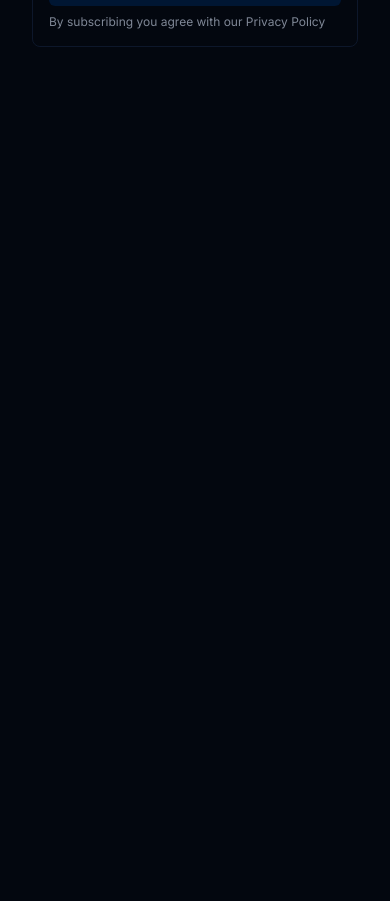
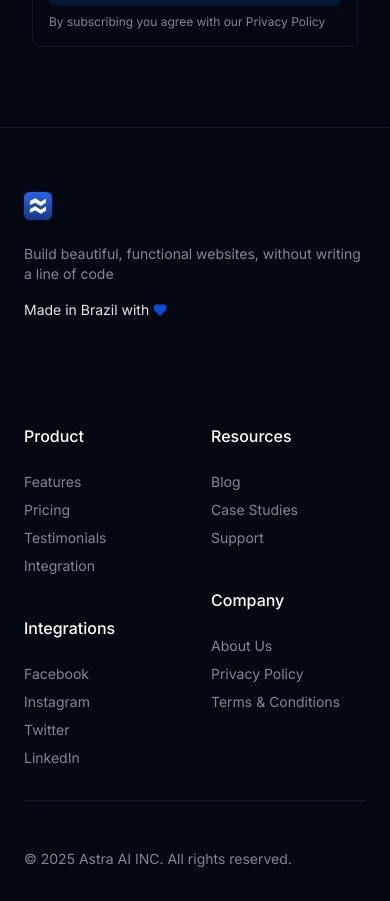
Before and after one commit to SidneyRoberto9/astra, a Next.js app: page / in a window 390 px wide. Shown: the part 6640-7541 px from the top of the page. Before the commit the page ends 6767 px from the top, so only its background shows below. Built offline with nearby package versions, Linux system fonts and the light colour scheme.

Commit message:
✨ feat: Create footer component

```diff
--- a/src/app/(marketing)/layout.tsx
+++ b/src/app/(marketing)/layout.tsx
@@ -1,5 +1,6 @@
 import { PropsWithChildren } from "react"
 
+import Footer from "@/components/globals/footer"
 import Navbar from "@/components/globals/navbar"
 
 const MarketingLayout = ({ children }: PropsWithChildren) => {
@@ -7,6 +8,7 @@
     <div className="flex w-full flex-col items-center">
       <Navbar />
       {children}
+      <Footer />
     </div>
   )
 }
--- /dev/null
+++ b/src/components/globals/footer.tsx
@@ -0,0 +1,85 @@
+import { Heart } from "lucide-react"
+import Link from "next/link"
+
+import Icons from "@/components/globals/icons"
+import { FOOTER_LINKS } from "@/constants"
+
+const Footer = () => {
+  const firstRow = FOOTER_LINKS.slice(0, FOOTER_LINKS.length / 2)
+  const secondRow = FOOTER_LINKS.slice(FOOTER_LINKS.length / 2)
+
+  return (
+    <footer className="border-border mx-auto flex w-full max-w-6xl flex-col items-center justify-center border-t px-6 pb-8 pt-16 lg:px-8 lg:pt-32">
+      <div className="bg-primary absolute -right-1/4 -top-1/3 -z-10 hidden size-72 rounded-full blur-[14rem] lg:block" />
+      <div className="bg-primary absolute -left-1/4 bottom-0 -z-10 hidden size-72 rounded-full blur-[14rem] lg:block" />
+
+      <div className="grid w-full grid-cols-1 xl:grid-cols-3 xl:gap-8">
+        <div className="flex flex-col items-start justify-start md:max-w-[12.5rem]">
+          <div className="flex items-start">
+            <Icons.logo className="size-7" />
+          </div>
+          <p className="text-muted-foreground mt-6 text-start text-sm">
+            Build beautiful, functional websites, without writing a line of code
+          </p>
+          <span className="mt-4 flex items-center text-sm text-neutral-200">
+            Made in Brazil with
+            <Heart className="fill-primary text-primary ml-1 size-3.5" />
+          </span>
+        </div>
+
+        <div className="mt-16 grid grid-cols-2 gap-8 xl:col-span-2 xl:mt-0">
+          <div className="md:grid md:grid-cols-2 md:gap-8">
+            {firstRow.map(({ items, title }) => (
+              <div key={title} className="mt-10 flex flex-col md:mt-0">
+                <h3 className="text-base font-medium capitalize text-white">
+                  {title}
+                </h3>
+                <ul className="text-muted-foreground mt-4 text-sm">
+                  {items.map((item, index) => (
+                    <li className="mt-2" key={item + index}>
+                      <Link
+                        href="#"
+                        className="hover:text-foreground capitalize transition-all duration-300"
+                      >
+                        {item}
+                      </Link>
+                    </li>
+                  ))}
+                </ul>
+              </div>
+            ))}
+          </div>
+          <div className="md:grid md:grid-cols-2 md:gap-8">
+            {secondRow.map(({ items, title }) => (
+              <div key={title} className="mt-10 flex flex-col md:mt-0">
+                <h3 className="text-base font-medium capitalize text-white">
+                  {title}
+                </h3>
+                <ul className="text-muted-foreground mt-4 text-sm">
+                  {items.map((item, index) => (
+                    <li className="mt-2" key={item + index}>
+                      <Link
+                        href="#"
+                        className="hover:text-foreground capitalize transition-all duration-300"
+                      >
+                        {item}
+                      </Link>
+                    </li>
+                  ))}
+                </ul>
+              </div>
+            ))}
+          </div>
+        </div>
+      </div>
+
+      <div className="border-border/80 mt-8 w-full border-t pt-4 md:flex md:items-center md:justify-between md:pt-8">
+        <p className="text-muted-foreground mt-8 text-sm md:mt-0">
+          &copy; {new Date().getFullYear()} Astra AI INC. All rights reserved.
+        </p>
+      </div>
+    </footer>
+  )
+}
+
+export default Footer
--- a/src/constants/index.ts
+++ b/src/constants/index.ts
@@ -154,4 +154,20 @@
   },
 ]
 
-export { BENTO_CARDS, FEATURES, PERKS, PRICING_CARDS, REVIEWS }
+const FOOTER_LINKS = [
+  {
+    title: "Product",
+    items: ["Features", "Pricing", "Testimonials", "Integration"],
+  },
+  {
+    title: "Integrations",
+    items: ["Facebook", "Instagram", "Twitter", "LinkedIn"],
+  },
+  { title: "Resources", items: ["Blog", "Case Studies", "Support"] },
+  {
+    title: "Company",
+    items: ["About Us", "Privacy Policy", "Terms & Conditions"],
+  },
+]
+
+export { BENTO_CARDS, FEATURES, FOOTER_LINKS, PERKS, PRICING_CARDS, REVIEWS }
```
